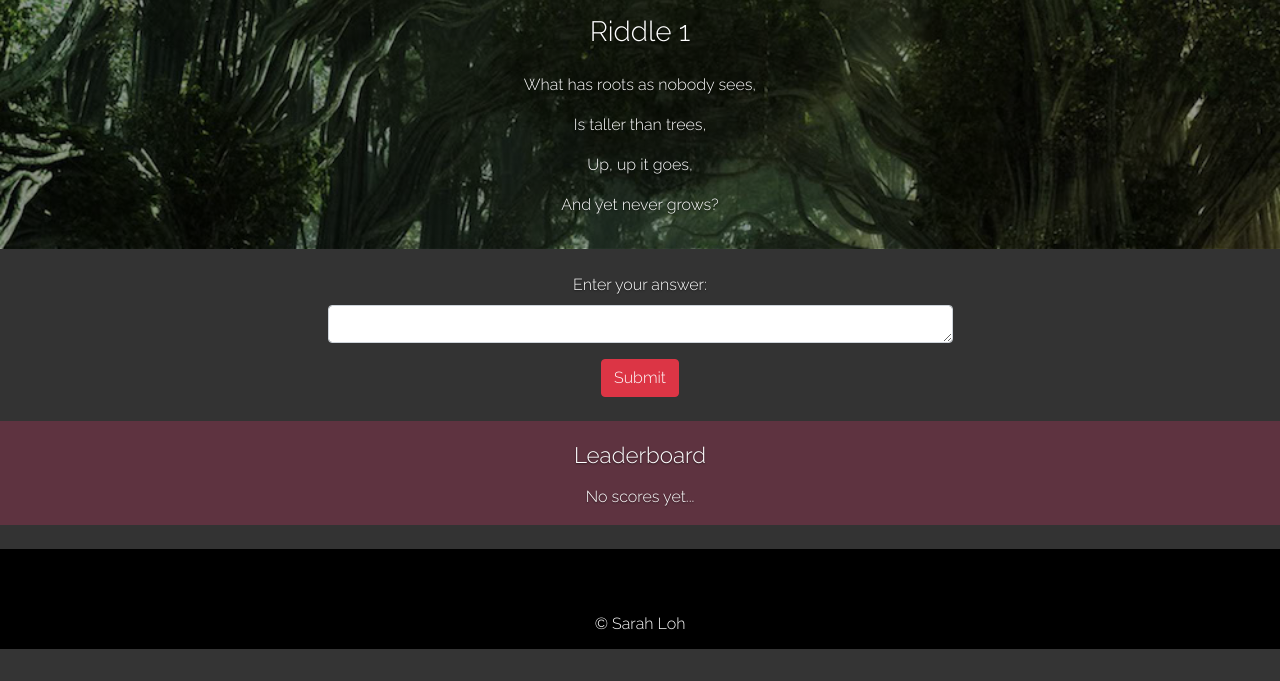
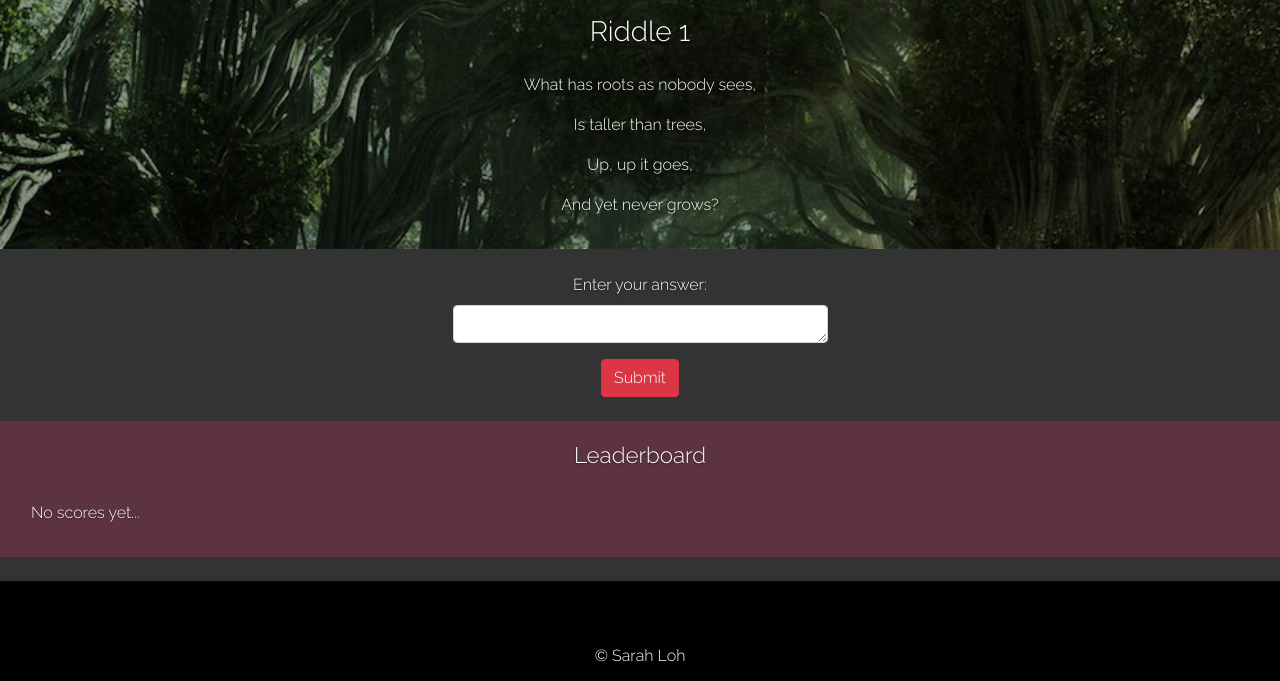
Before and after one commit to Code-Institute-Submissions/p3-riddle-game, a Flask app: page /game/oin/1 in a window 1280 px wide. Shown: the part 375-1056 px from the top of the page. Before the commit the page ends 1024 px from the top, so only its background shows below. Run offline with Flask 2, Linux system fonts and the light colour scheme; some libraries are stand-ins or nearby versions.

Commit message:
Add media queries for game.html

```diff
--- a/static/css/styles.css
+++ b/static/css/styles.css
@@ -84,7 +84,7 @@ a:hover {
     padding-bottom: 1rem;
 }
 
-.leaderboard .row {
+.leaderboard > .row {
     margin: 1rem;
 }
 
@@ -113,20 +113,6 @@ a:hover {
 
 .leaderboard .current-player p {
     color: black;
-}
-
-@media (min-width: 768px) {
-    .leaderboard .row {
-        width: 80%;
-        margin: 1rem auto;
-    }
-}
-
-@media (min-width: 992px) {
-    .leaderboard .row {
-        width: 100%;
-        margin: 1rem auto;
-    }
 }
 
 /*------------------------ index page */
@@ -188,8 +174,24 @@ a:hover {
     height: 150px;
 }
 
+.game-page form {
+    width: 50%;
+}
+
 .game-page .incorrect-msg {
     margin-bottom: 0;
+}
+
+@media (min-width: 768px) {
+    .game-page form {
+        width: 40%;
+    }
+}
+
+@media (min-width: 992px) {
+    .game-page form {
+        width: 30%;
+    }
 }
 
 /*------------------------ end page */
--- a/templates/game.html
+++ b/templates/game.html
@@ -1,5 +1,4 @@
-{% extends 'base.html' %}
-{% block content %}
+{% extends 'base.html' %} {% block content %}
 
 <div class="game-page">
 
@@ -12,20 +11,21 @@
                 <a href="/player/{{ player[0].url }}" class="d-block icon player-icon rounded" style="background-image:url('{{ player[0].image_source }}')"></a>
             </div>
         </div>
-    </section><!-- /.player -->
+    </section>
+    <!-- /.player -->
 
     {% set riddle_bg = url_for('static', filename='images/riddle'+riddle_number+'.jpg') %}
     <section class="container-fluid riddle py-3" style="background: no-repeat center center linear-gradient(rgba(0, 0, 0, 0.4), rgba(0, 0, 0, 0.4)), url({{riddle_bg}}); background-size:cover;">
         <h3 class="pb-3">Riddle {{ riddle_number }}</h3>
 
-        {% set lines = riddle.question.split('\n') %}
-        {% for line in lines %}
+        {% set lines = riddle.question.split('\n') %} {% for line in lines %}
         <p>{{ line }}</p>
         {% endfor %}
-    </section><!-- /.riddle -->
+    </section>
+    <!-- /.riddle -->
 
     <section class="container-fluid answer py-4">
-        <form method="POST" class="w-50 mx-auto">
+        <form method="POST" class="mx-auto">
             <div class="form-group">
                 <label for="answer">Enter your answer:</label>
                 <textarea class="form-control" name="answer" id="answer" rows="1"></textarea>
@@ -34,7 +34,8 @@
         </form>
 
         <p class="incorrect-msg">{{ incorrect_msg }}</p>
-    </section><!-- /.answer -->
+    </section>
+    <!-- /.answer -->
 
     <section class="container-fluid leaderboard bg-brown">
 
@@ -42,7 +43,9 @@
             <small>Leaderboard</small>
         </h3>
 
+        <div class="row">
             {% for player in leaderboard %}
+            <div class="col-12 col-md-6 col-lg-4">
                 <div class="row">
                     <div class="col-4 text-center">
                         <div class="icon leaderboard-icon d-block rounded" style="background-image:url('{{ player.image_source }}')">
@@ -56,17 +59,18 @@
                         <p>({{ player.score }})</p>
                     </div>
                 </div>
-
+            </div>
             {% else %}
             <p class="text-center">
                 No scores yet...
             </p>
-
             {% endfor %}
+        </div>
 
     </section>
     <!--/.leaderboard-->
 
-</div><!-- /.game-page -->
+</div>
+<!-- /.game-page -->
 
 {% endblock %}
```
Lines whose indentation alone changed are shown as unchanged.
